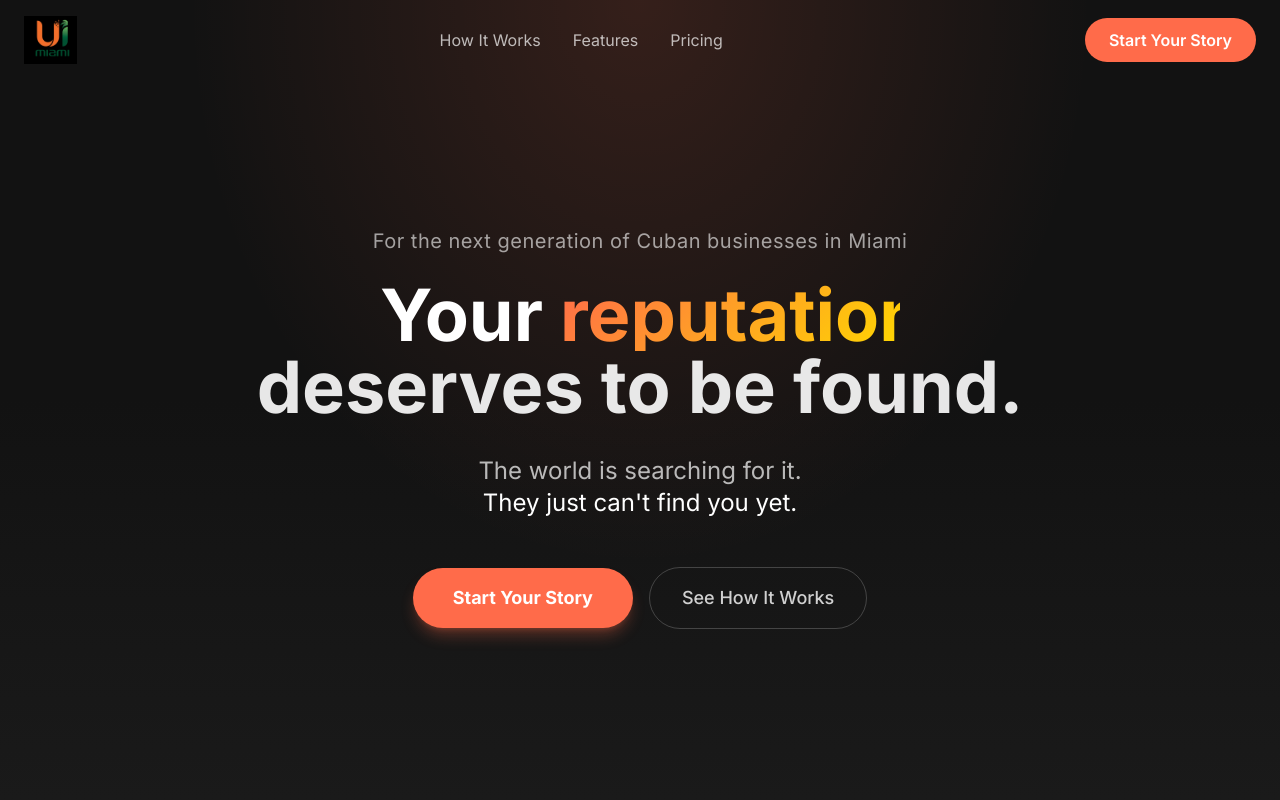
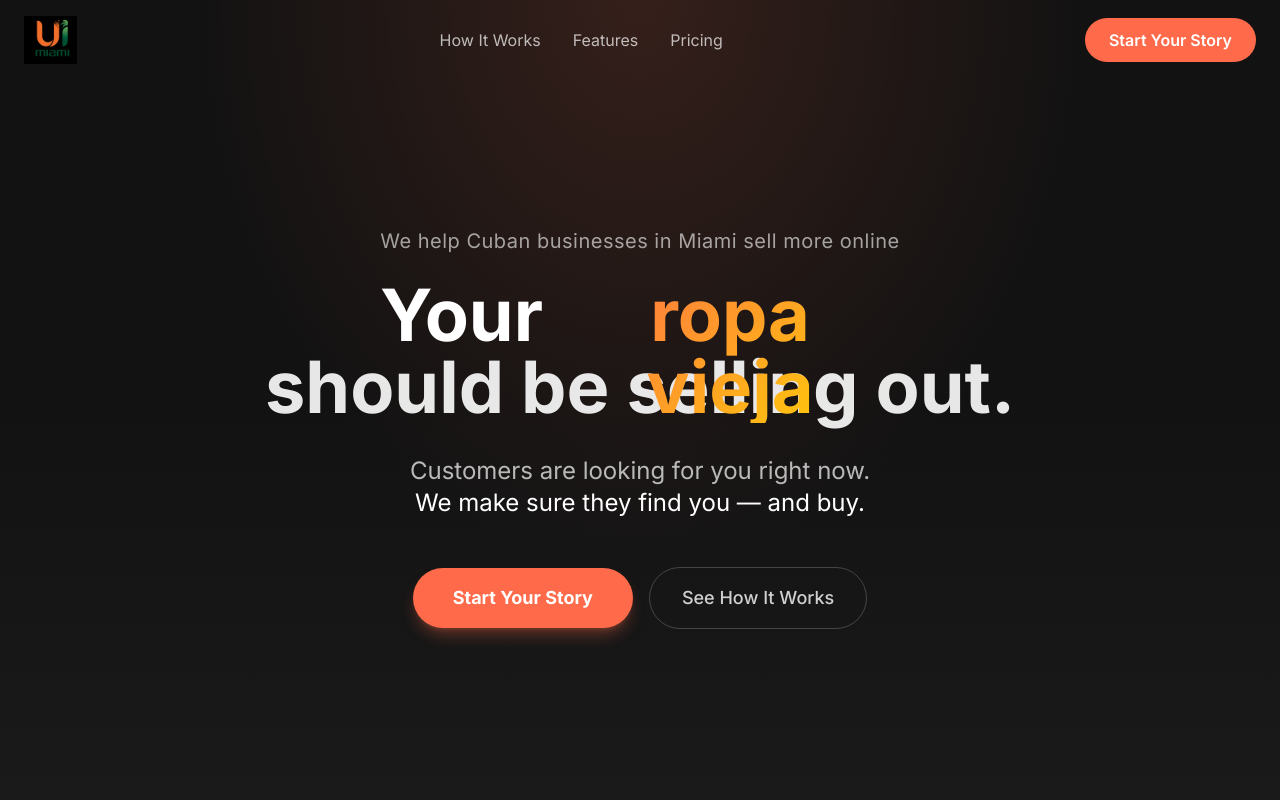
Before and after one commit to romanvieito/ui.miami, a Next.js app: page / in a window 1280 px wide. Shown: the top 800 px of the page. Built offline with nearby package versions, Linux system fonts and the light colour scheme; no server answers.

Commit message:
Update Hero component messaging and rotating words for improved clarity and engagement
- Change rotating words to reflect a more relevant theme for the target audience.
- Revise main and subheadline text to better communicate the service's value proposition and encourage customer action.

```diff
--- a/components/Hero.tsx
+++ b/components/Hero.tsx
@@ -3,7 +3,7 @@
 import { useState, useEffect } from "react";
 import { motion, AnimatePresence } from "framer-motion";
 
-const rotatingWords = ["recipes", "expertise", "reputation", "legacy"];
+const rotatingWords = ["cafecito", "croquetas", "ropa vieja", "pastelitos"];
 
 export default function Hero() {
   const [currentIndex, setCurrentIndex] = useState(0);
@@ -29,7 +29,7 @@ export default function Hero() {
         >
           {/* Pre-headline */}
           <p className="text-white/60 text-lg md:text-xl mt-14 mb-6 tracking-wide">
-            For the next generation of Cuban businesses in Miami
+            We help Cuban businesses in Miami sell more online
           </p>
 
           {/* Main headline with rotating word */}
@@ -51,7 +51,7 @@ export default function Hero() {
               <span className="invisible">{rotatingWords[0]}</span>
             </span>
             <br />
-            <span className="text-white/90">deserves to be found.</span>
+            <span className="text-white/90">should be selling out.</span>
           </h1>
 
           {/* Subheadline */}
@@ -61,9 +61,9 @@ export default function Hero() {
             transition={{ delay: 0.3, duration: 0.8 }}
             className="text-xl md:text-2xl text-white/70 max-w-3xl mx-auto mb-12 leading-relaxed"
           >
-            The world is searching for it.
+            Customers are looking for you right now.
             <br />
-            <span className="text-white">They just can&apos;t find you yet.</span>
+            <span className="text-white">We make sure they find you — and buy.</span>
           </motion.p>
 
           {/* CTA Buttons */}
```
